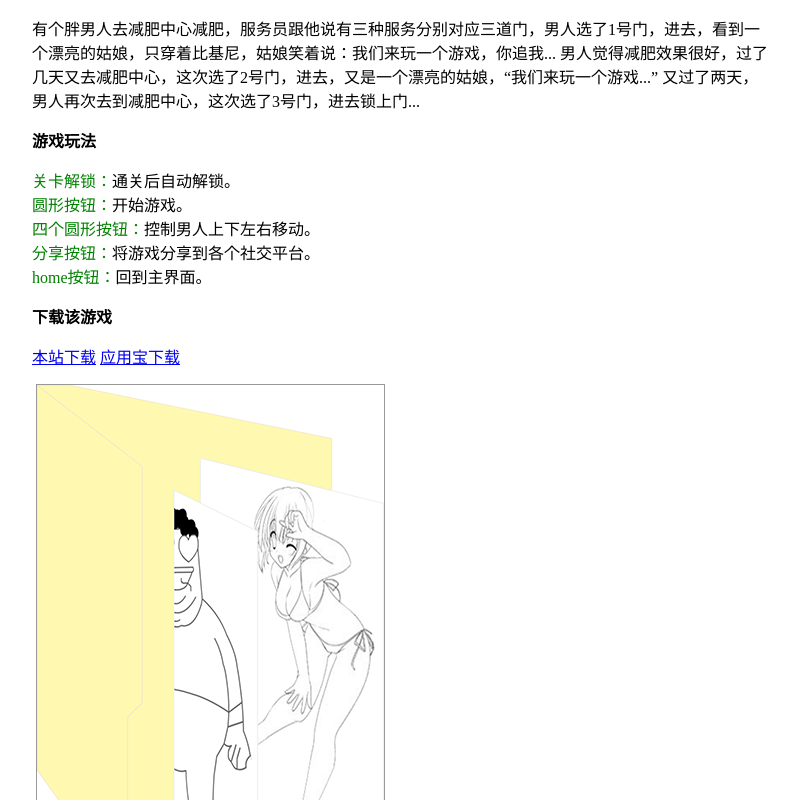
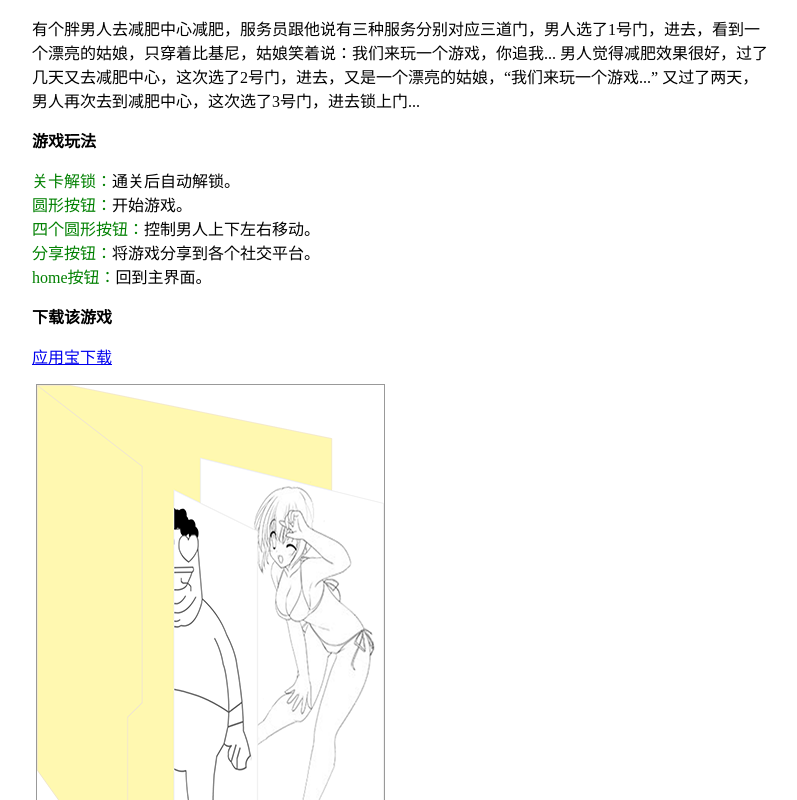
Before and after one commit to J3L4/wonz, a plain HTML site: page unfunnygame/index.html in a window 1280 px wide. Shown: the top 800 px of the page, without its empty margins (238-1035 px from the left). Drawn offline with Linux system fonts and the light colour scheme.

Commit message:
remove local download

```diff
--- a/unfunnygame/index.html
+++ b/unfunnygame/index.html
@@ -23,7 +23,6 @@ img{max-width:100%;display:block;border:solid 1px #999;margin:4px}
 <span class="label">分享按钮：</span>将游戏分享到各个社交平台。<br/>
 <span class="label">home按钮：</span>回到主界面。</p>
 <b>下载该游戏</b><p>
-<a href="UnfunnyGame.apk" title="Android apk 下载">本站下载</a>
 <a href="http://a.app.qq.com/o/simple.jsp?pkgname=air.UnfunnyGame" title="应用宝 apk 下载">应用宝下载</a>
 </p>
 <img src="AppIcon512.png"/>
```
